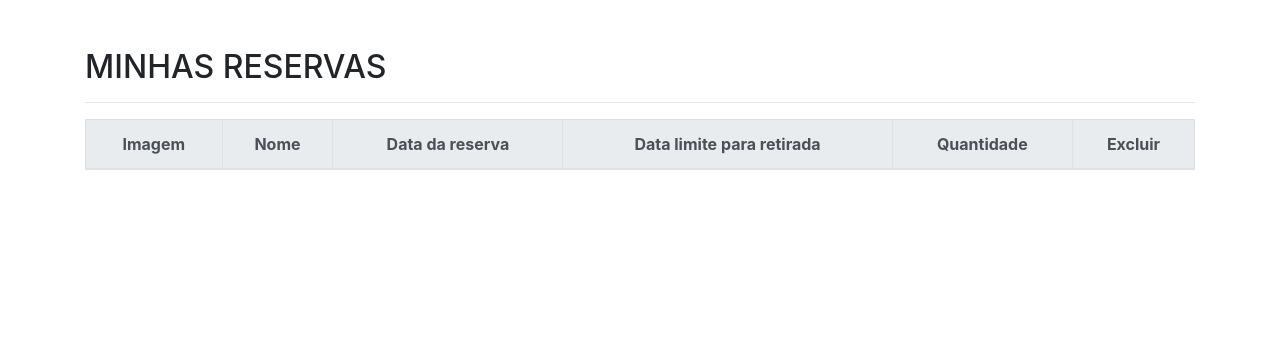
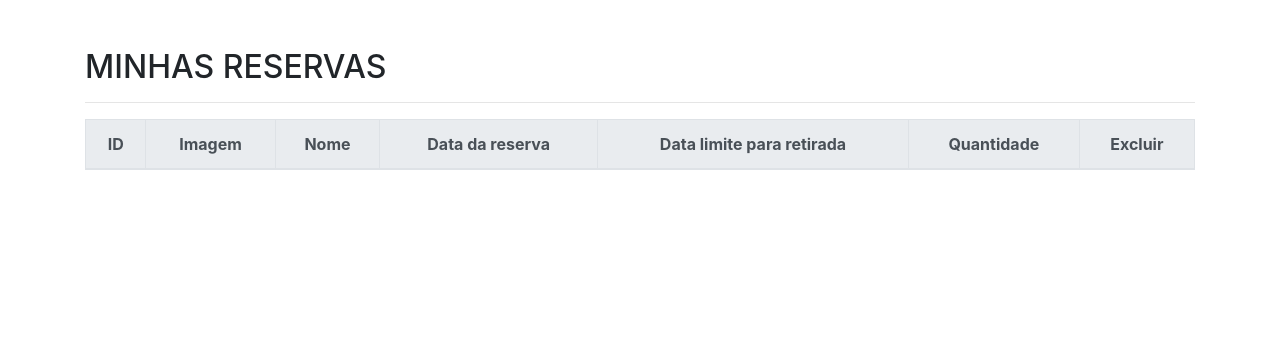
Before and after one commit to tiagodbarbieri/vitrine-virtual-bazar-da-pechincha-ibj, a Django app: page /users/minhas-reservas/ in a window 1280 px wide. Shown: the part 72-425 px from the top of the page. Run offline with Django 5.2, Linux system fonts and the light colour scheme; a user stored in the database is signed in; data comes from the database, SQL or seed files in the repository; both versions use the stored data as it was after the commit; lists and menus that the app fills with data are empty.

Commit message:
Acrescentado coluna de identificação da reserva na página "minhas_reservas.html".

```diff
--- a/prj_vitrine_virtual/users/templates/minhas_reservas.html
+++ b/prj_vitrine_virtual/users/templates/minhas_reservas.html
@@ -10,6 +10,7 @@
             <table class="table table-bordered">
                 <thead class="thead-light">
                     <tr>
+                        <th class="text-center align-middle" scope="col">ID</th>
                         <th class="text-center align-middle" scope="col">Imagem</th>
                         <th class="text-center align-middle" scope="col">Nome</th>
                         <th class="text-center align-middle" scope="col">Data da reserva</th>
@@ -21,6 +22,7 @@
                 <tbody>
                     {% for item, image_url, reserve in objects %}
                     <tr>
+                        <td class="text-center align-middle">{{ reserve.id }}</td>
                         <td class="text-center align-middle">
                             {% if image_url != "" %}
                                 <a href="/detalhe/{{ item.slug }}"><img src="{{ image_url }}" alt="imagem_{{forloop.counter}}" class="img-square" style="max-width: 120px;"></a>
```
Also changed, not shown: prj_vitrine_virtual/db.sqlite3.
